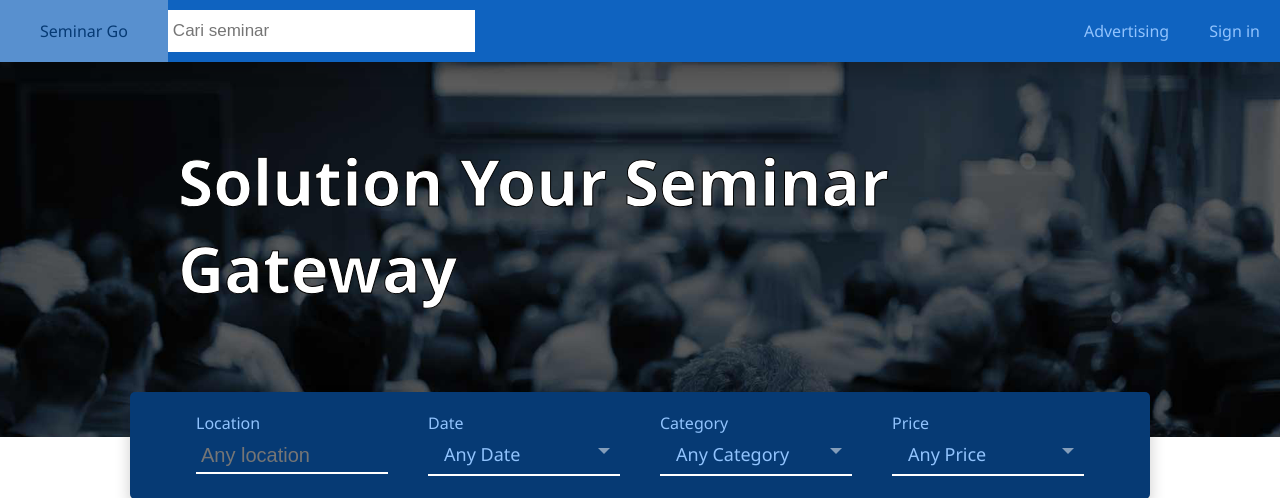
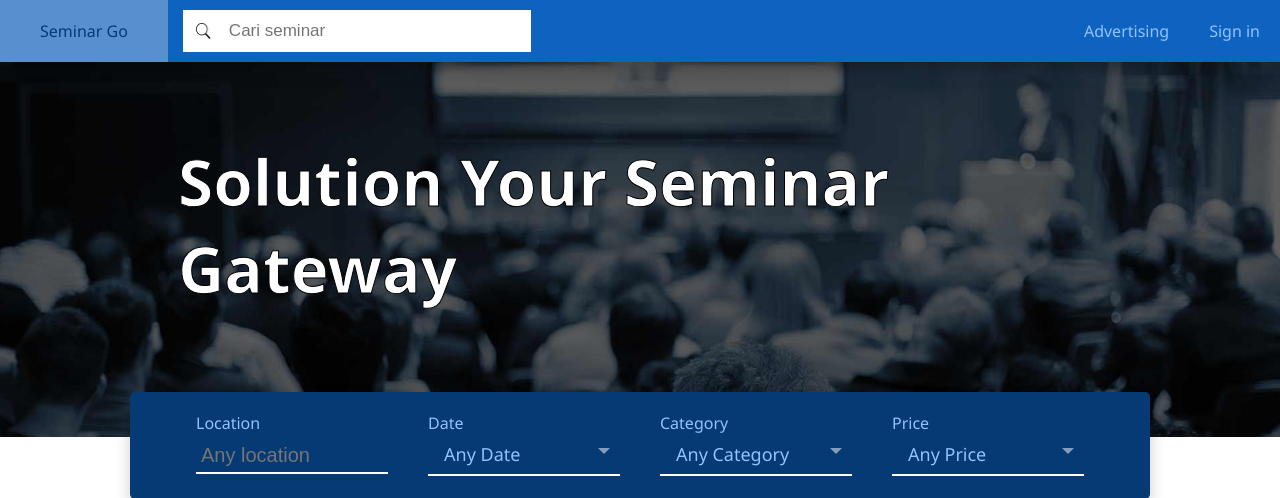
Before and after one commit to alfafarhans/ci3, a CodeIgniter app: page /ci3/index.php/home/index in a window 1280 px wide. Shown: the top 498 px of the page. Run offline with CodeIgniter, Linux system fonts and the light colour scheme; data comes from the database, SQL or seed files in the repository; some libraries are stand-ins or nearby versions.

Commit message:
Update home.php

```diff
--- a/application/views/home.php
+++ b/application/views/home.php
@@ -295,6 +295,8 @@ defined('BASEPATH') OR exit('No direct script access allowed');
         <div id="top">
             <div id="navbar_kiri">
                 <a href="'.base_url().'home"> Seminar Go </a>
+                <img id="img" src="'.base_url().'asset/pict/icon/search-icon.png">
+
                 <input type="text" id="seminar" name="seminar" class = "result_sem" placeholder="Cari seminar">
             </div>
 
```
